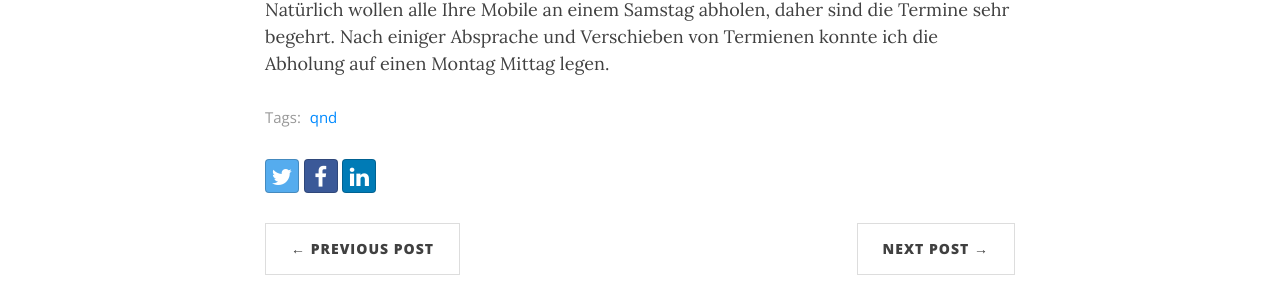
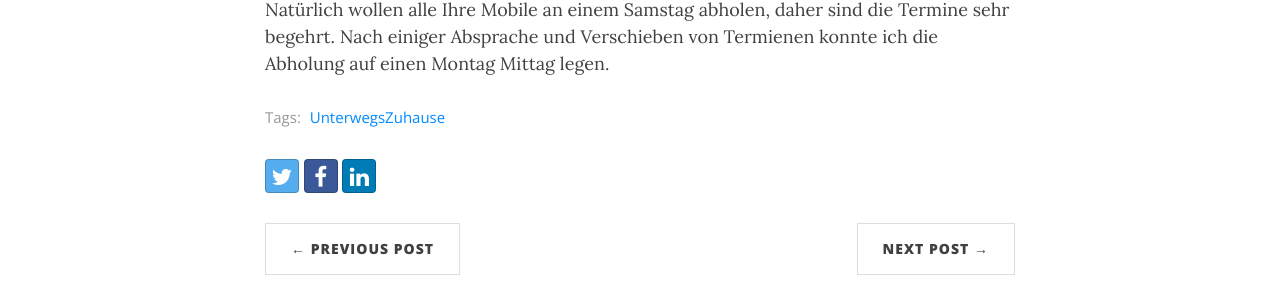
Before and after one commit to LupusE/LupusE.github.io, a Jekyll site: the page built from _posts/2019-06-12-Wohnmobil---Zweiter-Akt.md, in a window 1280 px wide and 900 px high, scrolled down 2666 px. Shown: the part 301-602 px from the top of the window. Built offline with Jekyll 4.4.1, drawn with Linux system fonts in a browser that asks for light colours; nearby versions of some CDN libraries.

Commit message:
buffymobil_update

```diff
--- a/_posts/2019-06-12-Wohnmobil---Zweiter-Akt.md
+++ b/_posts/2019-06-12-Wohnmobil---Zweiter-Akt.md
@@ -4,8 +4,8 @@
 title: Wohnmobil - Zweiter Akt
 author: Benjamin Moeller
 date: 2019-06-12 19:00:48 UTC
-categories: [QuickAndDirty]
-tags: [qnd]
+categories: [Wohnmobil]
+tags: [UnterwegsZuhause]
 comments: []
 ---
 
```
Also changed, not shown: _posts/2019-03-23-Snaptain-Drohne.md (+1 -1 lines), 2 other files.
